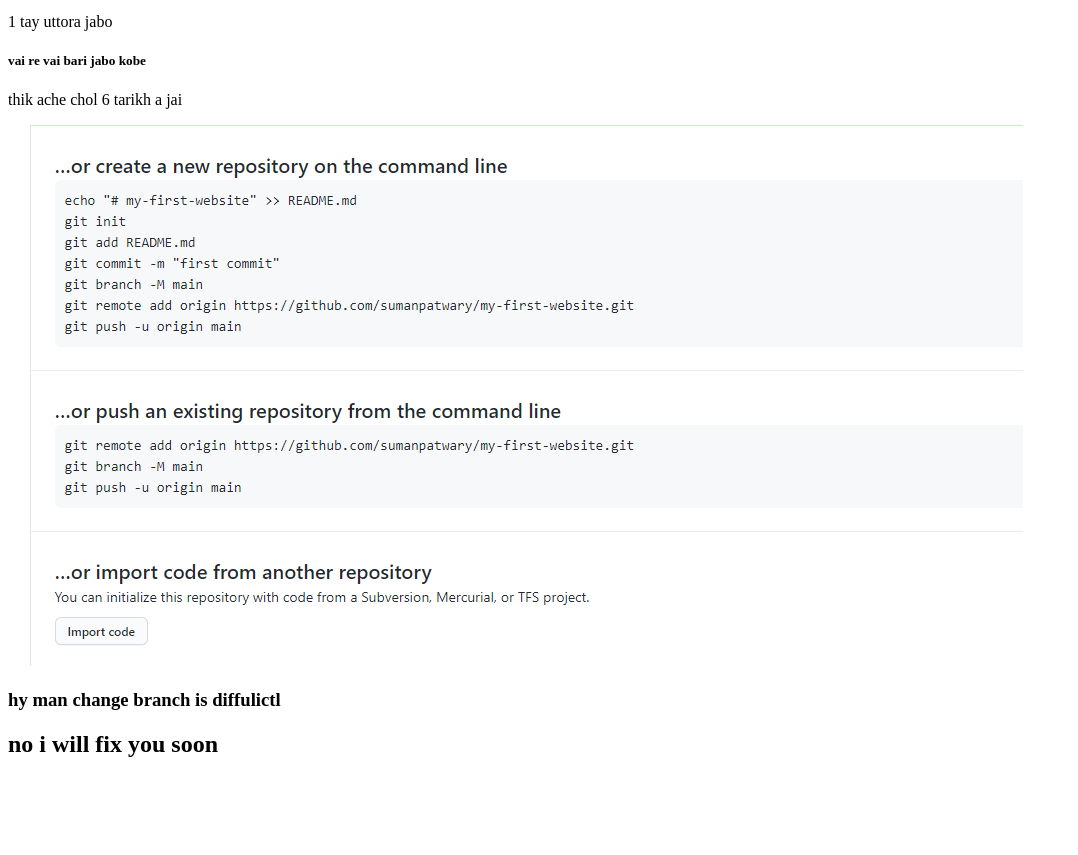
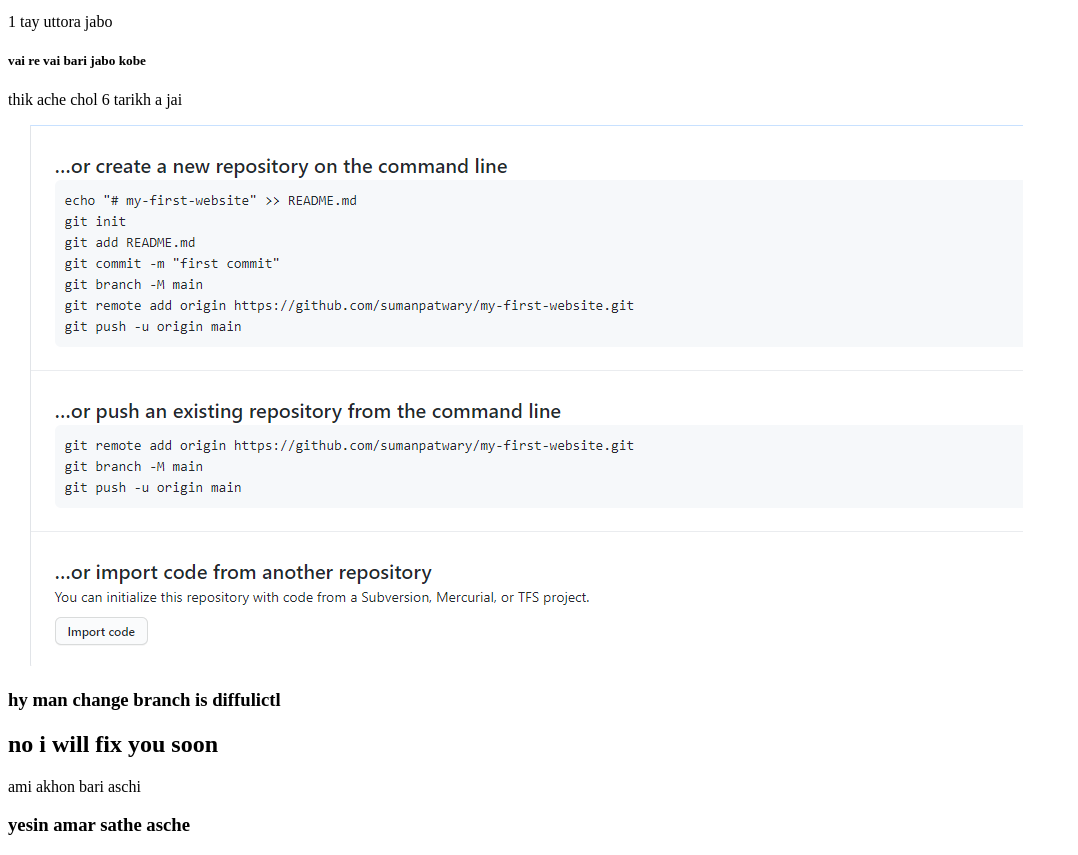
Before and after one commit to sumanpatwary/suman, a plain HTML site: page index.html in a window 1280 px wide. Shown: the part 101-956 px from the top of the page, without its empty margins (0-1078 px from the left). Before the commit the page ends 879 px from the top, so only its background shows below. Drawn offline with Linux system fonts and the light colour scheme.

```diff
--- a/index.html
+++ b/index.html
@@ -15,5 +15,7 @@
     <img src="Assets/img/git.png" alt="">
     <h3>hy man change branch is diffulictl</h3>
     <h2>no i will fix you soon</h2>
+    <p>ami akhon bari aschi</p>
+    <h3>yesin amar sathe asche </h3>
 </body>
 </html>
```
